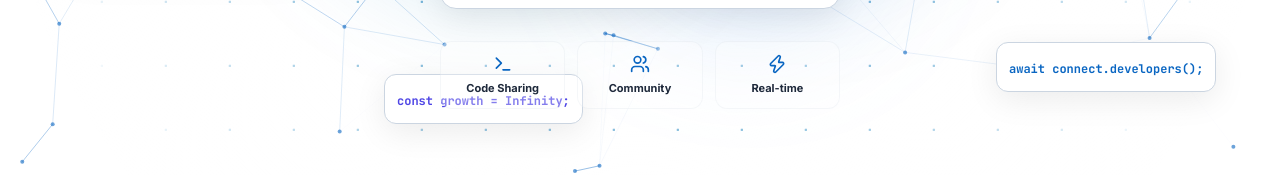
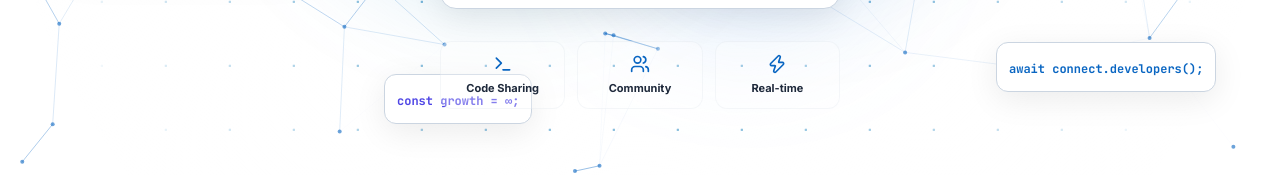
Before and after one commit to seshaa26/Full-Stack-Dev-projects, a React (Vite) app in the folder client/: page /login in a window 1280 px wide. Shown: the part 612-787 px from the top of the page. Built offline with nearby package versions, Linux system fonts and the light colour scheme; no server answers.

Commit message:
style: update floating card to use ∞ symbol

```diff
--- a/client/src/pages/LoginPage.tsx
+++ b/client/src/pages/LoginPage.tsx
@@ -66,7 +66,7 @@ const LoginPage: React.FC = () => {
       </div>
       <div className="absolute bottom-16 left-[30%] glass-card p-3 rounded-xl animate-float hidden lg:block" style={{ animationDelay: '4s' }}>
         <code className="text-xs font-mono text-indigo-600 font-bold">
-          const growth = Infinity;
+          const growth = ∞;
         </code>
       </div>
 
```
